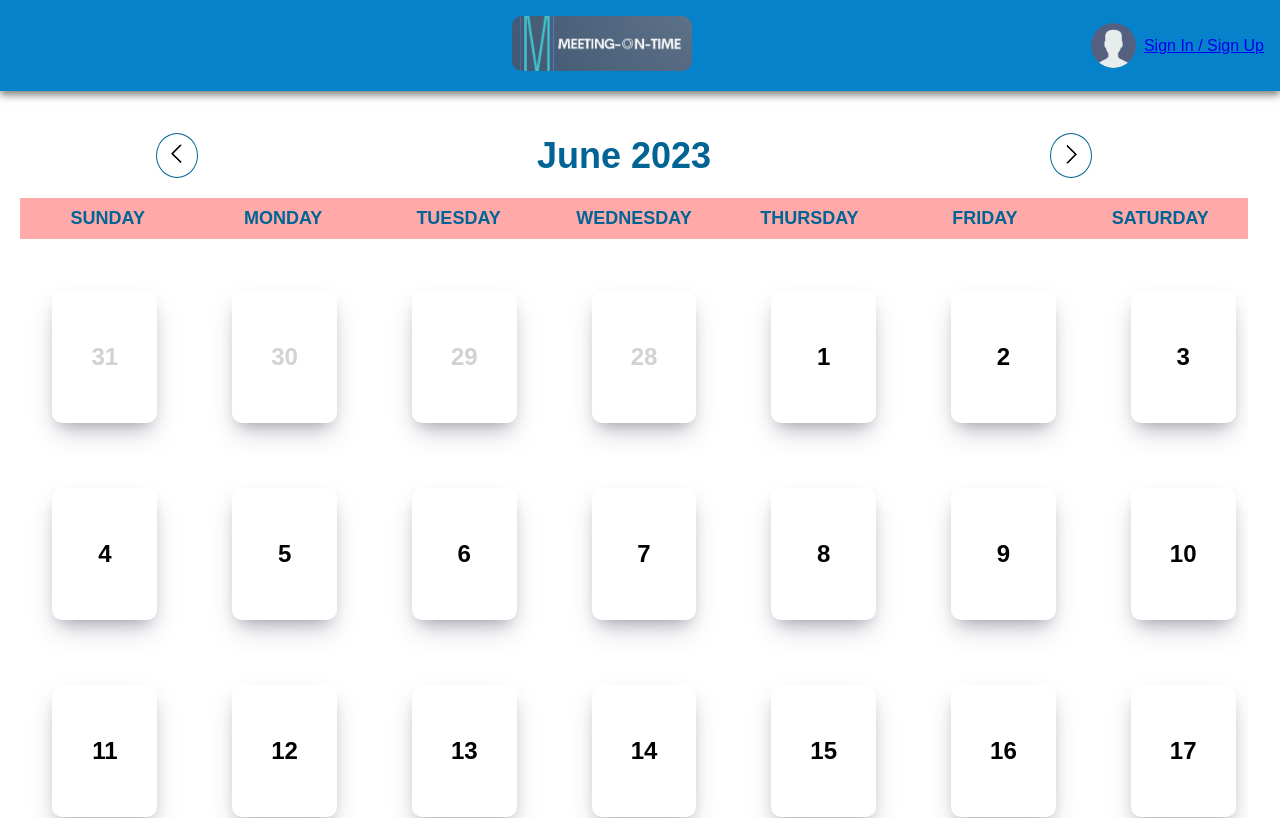
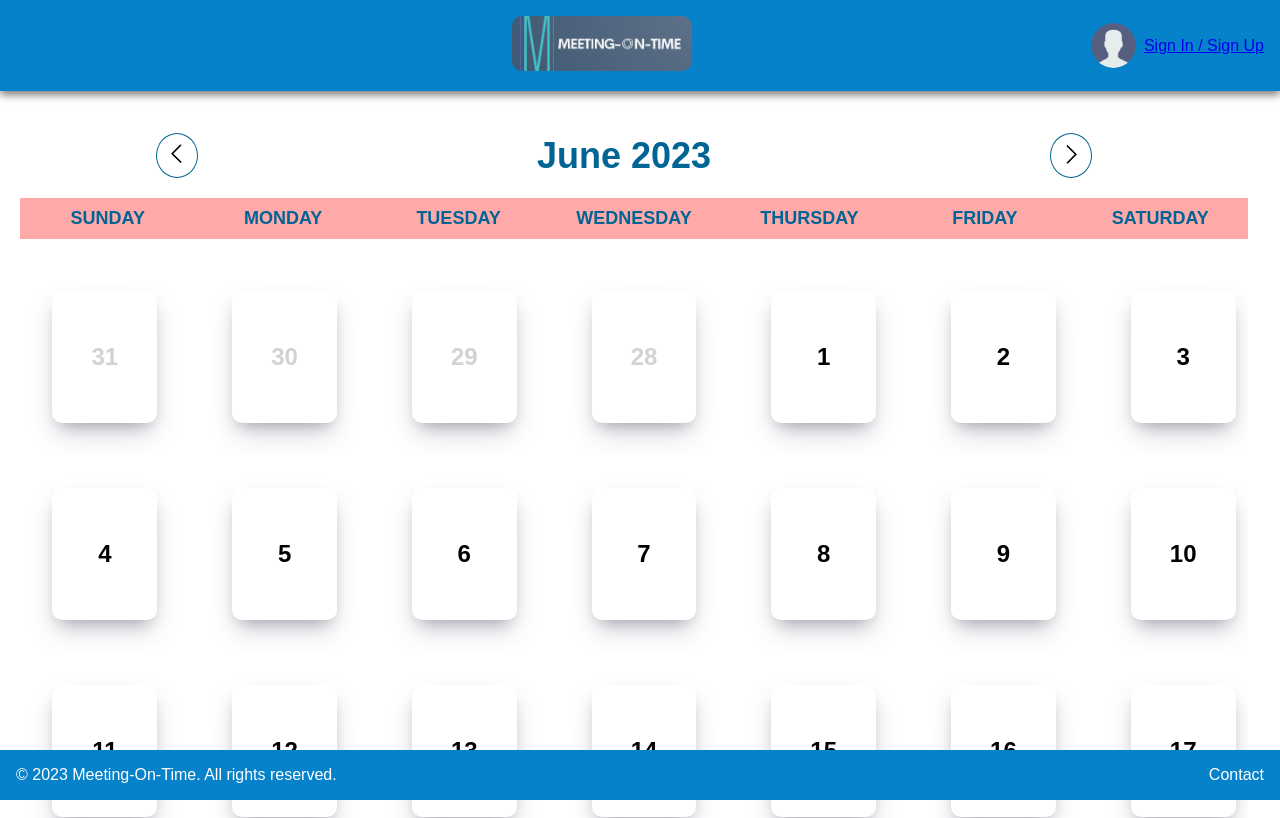
Before and after one commit to Benjamin-Dervieux/Meeting-On-Time, an Angular app: page / in a window 1280 px wide. Shown: the top 818 px of the page. Built offline with nearby package versions, Linux system fonts and the light colour scheme.

Commit message:
footer updated

```diff
--- a/src/app/Components/footer/footer.component.css
+++ b/src/app/Components/footer/footer.component.css
@@ -1,6 +1,7 @@
 .mainFooterContainer {
-  position: relative;
-  bottom: 0.5rem;
+  position: fixed;
+  left: 0;
+  bottom: 0;
   width: 100%;
   background-color: #0582ca;
   color: white;
@@ -27,29 +28,5 @@
 
 .right-section a:hover {
   text-decoration: underline;
-  color: #fcce00;
+  color: #006494;
 }
-
-.right-section a:active {
-  color: black;
-}
-
-.footer:before {
-  content: "";
-  position: absolute;
-  top: -10px;
-  left: 0;
-  right: 0;
-  height: 10px;
-  background-color: #0582ca;
-}
-
-.footer:after {
-  content: "";
-  position: absolute;
-  bottom: -10px;
-  left: 0;
-  right: 0;
-  height: 10px;
-  background-color: #0582ca;
-}
--- a/src/app/Components/footer/footer.component.html
+++ b/src/app/Components/footer/footer.component.html
@@ -5,9 +5,6 @@
     </div>
 
     <div class="right-section">
-      <a href="https://github.com/Benjamin-Dervieux">Benjamin</a>
-      <a href="https://github.com/supernova90">Majdi</a>
-      <a href="https://github.com/AtKDevWeb">Quentin</a>
       <a routerLink="/contact">Contact</a>
     </div>
   </footer>
```
